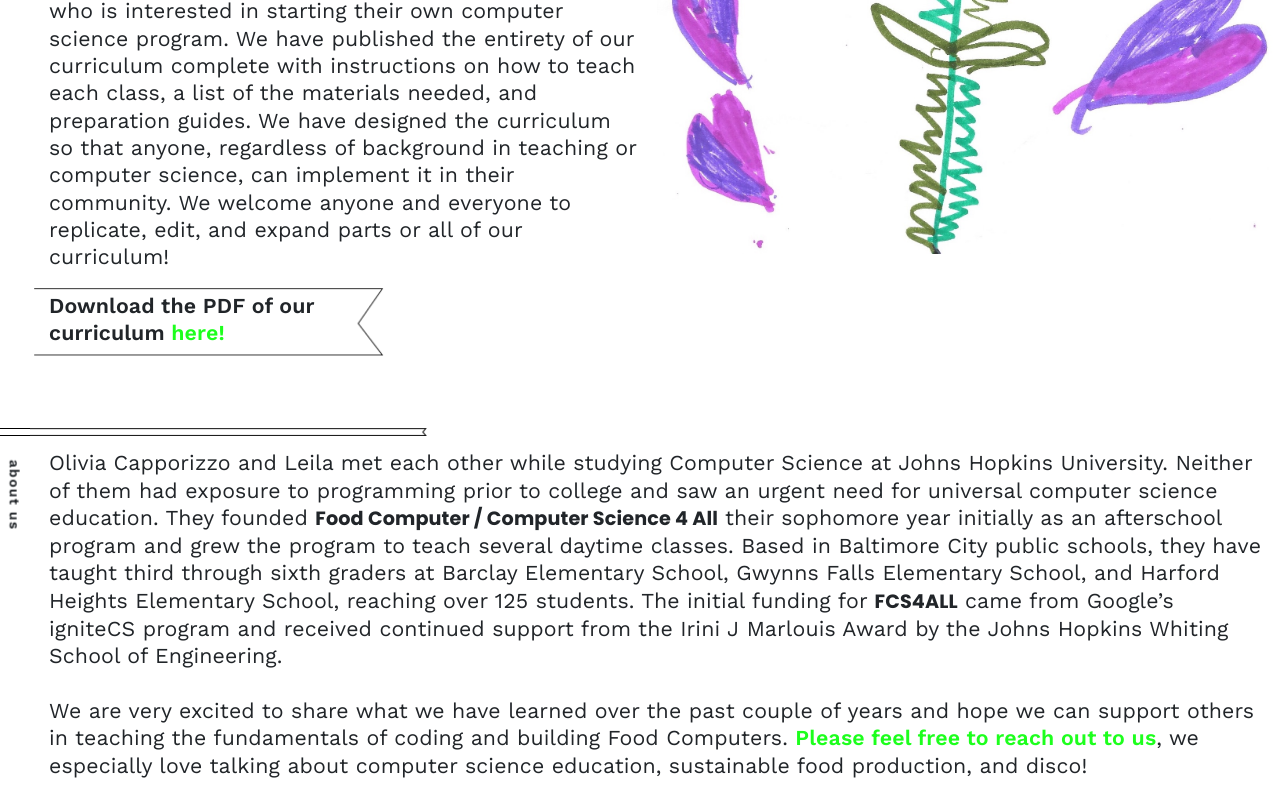
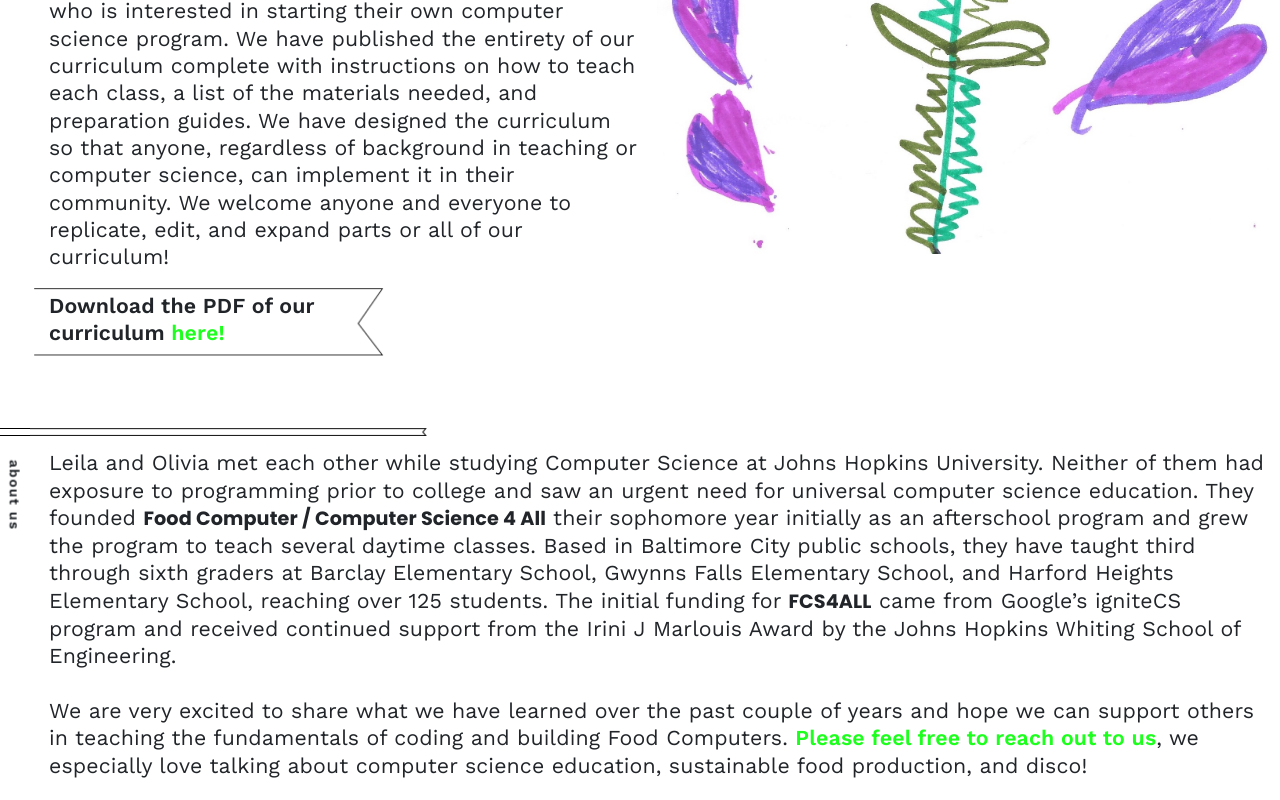
Before and after one commit to fcs4all/fcs4all.github.io, a plain HTML site: page index.html in a window 1280 px wide. Shown: the part 2312-3112 px from the top of the page. Drawn offline with nearby package versions, Linux system fonts and the light colour scheme.

Commit message:
Update index.html

```diff
--- a/index.html
+++ b/index.html
@@ -161,7 +161,7 @@
 	  	<div class="row mx-0 justify-content-center">
 	  		<div class="col-xl-12">
 	  			<p>
-      			Olivia Capporizzo and Leila met each other while studying Computer Science at Johns Hopkins University. Neither of them had exposure to programming prior to college and saw an urgent need for universal computer science education. They founded <span class="cs4all">Food Computer / Computer Science 4 All</span> their sophomore year initially as an afterschool program and grew the program to teach several daytime classes. Based in Baltimore City public schools, they have taught third through sixth graders at Barclay Elementary School, Gwynns Falls Elementary School, and Harford Heights Elementary School, reaching over 125 students. The initial funding for <span class="cs4all">FCS4ALL</span> came from Google’s igniteCS program and received continued support from the Irini J Marlouis Award by the Johns Hopkins Whiting School of Engineering.
+      			Leila and Olivia met each other while studying Computer Science at Johns Hopkins University. Neither of them had exposure to programming prior to college and saw an urgent need for universal computer science education. They founded <span class="cs4all">Food Computer / Computer Science 4 All</span> their sophomore year initially as an afterschool program and grew the program to teach several daytime classes. Based in Baltimore City public schools, they have taught third through sixth graders at Barclay Elementary School, Gwynns Falls Elementary School, and Harford Heights Elementary School, reaching over 125 students. The initial funding for <span class="cs4all">FCS4ALL</span> came from Google’s igniteCS program and received continued support from the Irini J Marlouis Award by the Johns Hopkins Whiting School of Engineering.
         		<br> <br>
       			We are very excited to share what we have learned over the past couple of years and hope we can support others in teaching the fundamentals of coding and building Food Computers. <a href="mailto:lkassir1@jhu.edu?cc=ocapori1@jhu.edu"><span class="link">Please feel free to reach out to us</span></a>, we especially love talking about computer science education, sustainable food production, and disco!</a></span>
       			<!-- SO MUCH GOOD DISCO IT BLOWS MY MIND HERE'S A SAMPLE
```
